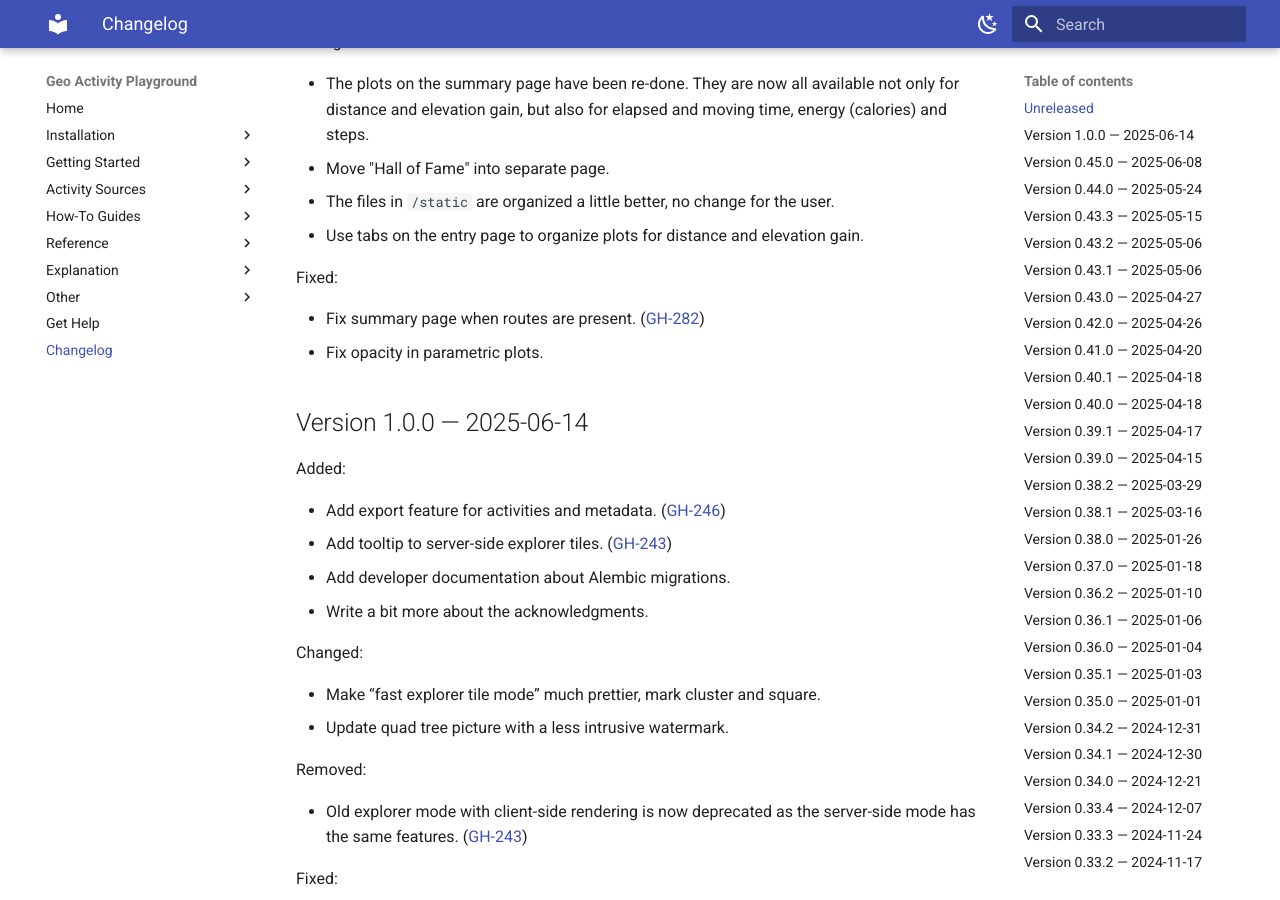
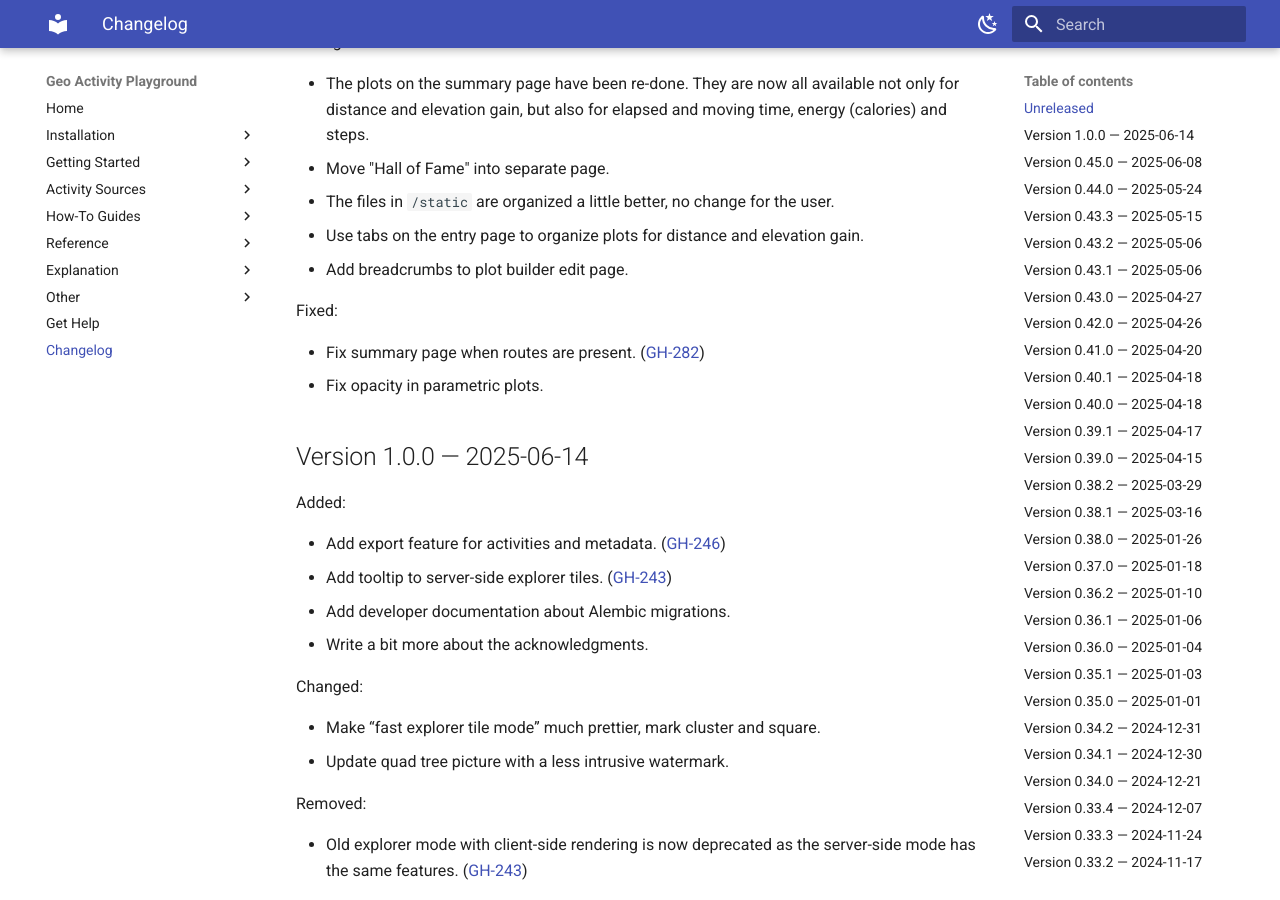
Before and after one commit to martin-ueding/geo-activity-playground, an MkDocs documentation site: the page built from docs/changelog.md, in a window 1280 px wide and 900 px high, scrolled down 502 px. Built offline with MkDocs 1.6.1 and Material for MkDocs 9.7.7, drawn with Linux system fonts in a browser that asks for light colours.

Commit message:
Changelog entry

```diff
--- a/docs/changelog.md
+++ b/docs/changelog.md
@@ -30,6 +30,7 @@ Changed:
 - Move "Hall of Fame" into separate page.
 - The files in `/static` are organized a little better, no change for the user.
 - Use tabs on the entry page to organize plots for distance and elevation gain.
+- Add breadcrumbs to plot builder edit page.
 
 Fixed:
 
```
